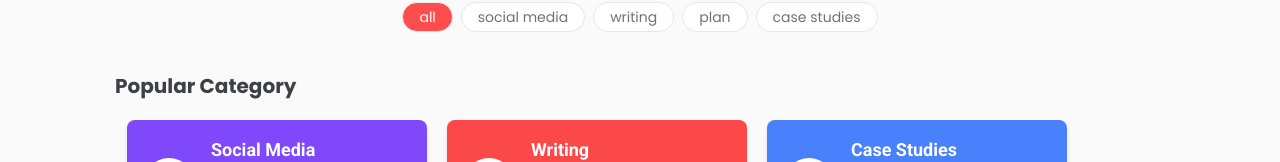
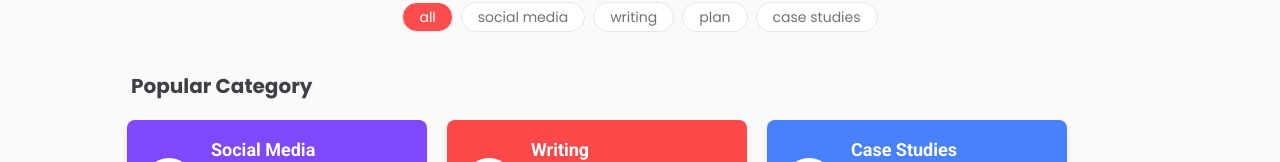
Before and after one commit to vardhan-ganugula/furix-generator, a Next.js app: page /products in a window 1280 px wide. Shown: the part 241-403 px from the top of the page. Built offline with nearby package versions, Linux system fonts and the light colour scheme.

Commit message:
adjust height

```diff
--- a/app/(dashboard)/products/page.tsx
+++ b/app/(dashboard)/products/page.tsx
@@ -32,7 +32,7 @@ function ProductPageMain() {
         </section>
         <section className="w-full flex flex-col items-center">
           <div className="lg:w-[1050px]">
-            <h2 className="font-bold text-lg md:text-xl font-poppins text-zinc-700">
+            <h2 className="font-bold text-lg md:text-xl font-poppins text-zinc-700 pl-4">
               Popular Category
             </h2>
             <div className="md:flex gap-5 hidden align-baseline px-3 items-stretch">
```
